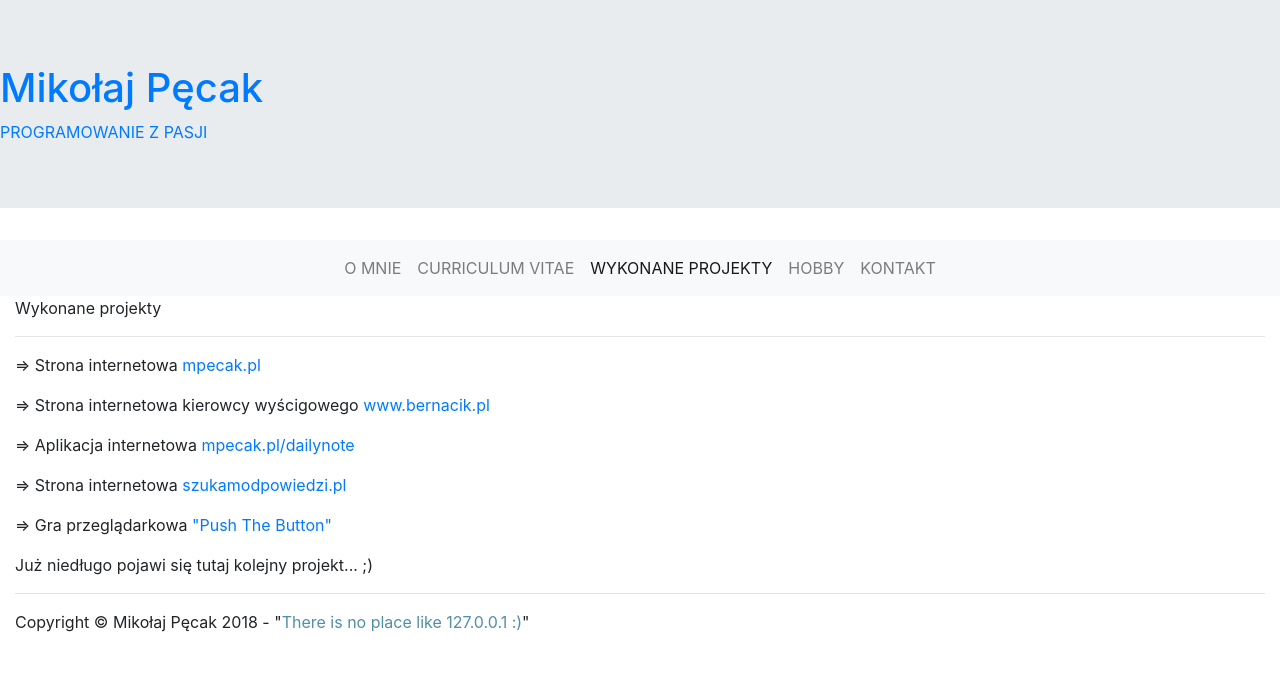
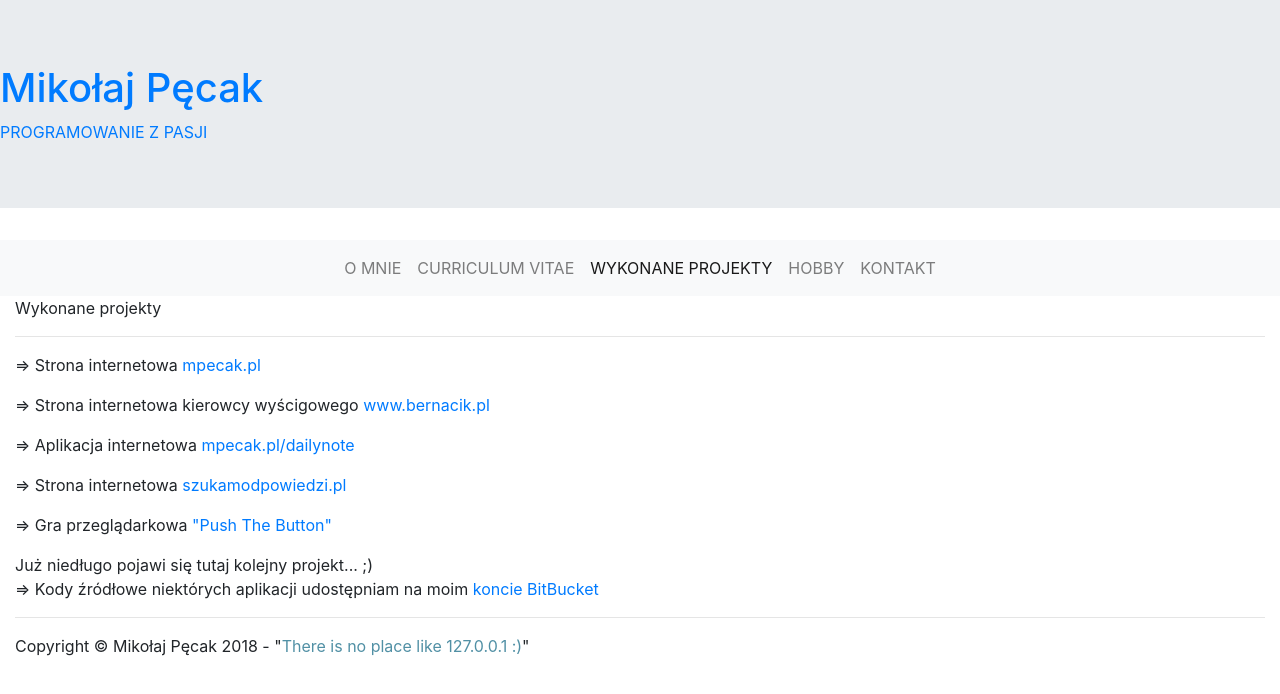
Before and after one commit to pecakm/mpecak-react-2018, a React (Create React App) app: page /wykonane-projekty in a window 1280 px wide. Shown: the top 694 px of the page. Built offline with nearby package versions, Linux system fonts and the light colour scheme; the HTML template or start-up script is replaced by a standard one.

Commit message:
Update ProjectsContent

```diff
--- a/src/components/ProjectsContent.js
+++ b/src/components/ProjectsContent.js
@@ -35,6 +35,9 @@ export const ProjectsContent = () => {
                     <div className="section">
                         Już niedługo pojawi się tutaj kolejny projekt... ;)
                     </div>
+                    <div className="section">
+                        &rArr; Kody źródłowe niektórych aplikacji udostępniam na moim <a href="https://bitbucket.org/pecakm/" target="_blank" rel="noopener noreferrer">koncie BitBucket</a>
+                    </div>
                 </div>
             </CSSTransitionGroup>
         </div>
```
